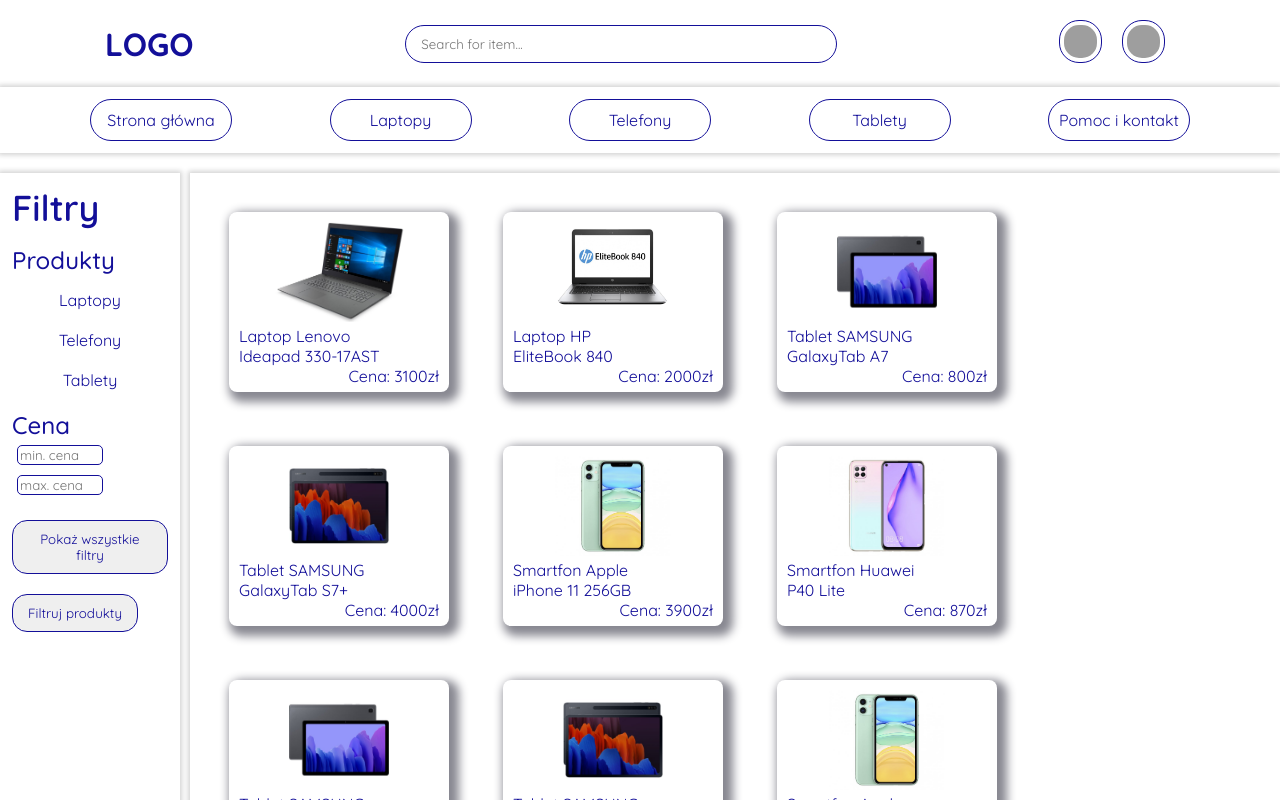
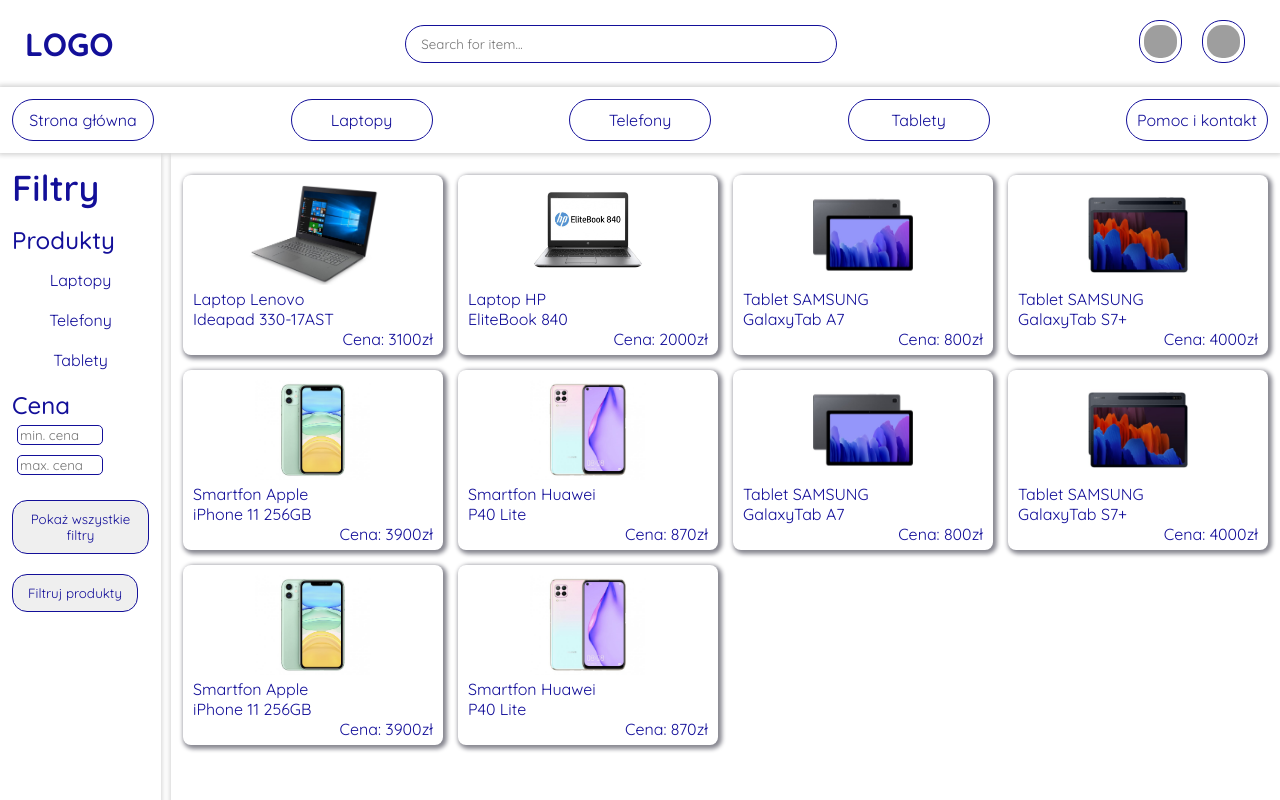
Before and after one commit to Jeremiaszmacura/Projekt-Zespolowy-PK-2021, a React (Create React App) app in the folder frontend/: page / in a window 1280 px wide. Shown: the top 800 px of the page. Built offline with nearby package versions, Linux system fonts and the light colour scheme; grey boxes are pictures that could not be loaded.

Commit message:
css: product cards updated, content & navbar container changed

```diff
--- a/frontend/src/components/Header.css
+++ b/frontend/src/components/Header.css
@@ -1,7 +1,7 @@
 
 
 .header{
-    max-width: 1100px;
+    max-width: 1300px;
     display: flex;
     justify-content: space-between;
     margin: 10px auto;
--- a/frontend/src/components/Navbar.css
+++ b/frontend/src/components/Navbar.css
@@ -8,7 +8,7 @@
 .navbar .links {
     display: flex;
     margin: 0 auto;
-    max-width: 1100px;
+    max-width: 1300px;
 }
 
 .navbar a {
--- a/frontend/src/components/Product.css
+++ b/frontend/src/components/Product.css
@@ -5,13 +5,14 @@
 }
 
 .productCard{
-    margin: 27px;
+    display: block;
     background-color: rgb(255, 255, 255);
-    width: 200px;
+    width: 240px;
     height: 160px;
     border-radius: 8px;
     padding: 10px;
-    box-shadow: 5px 5px 10px 5px #888891;
+    box-shadow: 2px 2px 4px 2px #888891;
+    transition: .2s all;
 }
 
 .price{
@@ -19,6 +20,15 @@
 }
 
 .productContent {
-    display: flex;
-    flex-wrap: wrap;
+    margin-top: 10px;
+    display: grid;
+    grid-template-columns: repeat(4, 1fr);
+    grid-gap: 15px;
 }
+
+.productCard:hover{
+    cursor: pointer;
+    -webkit-transform: scale(1.05);
+    -ms-transform: scale(1.05);
+    transform: scale(1.05);
+}
--- a/frontend/src/components/Product.js
+++ b/frontend/src/components/Product.js
@@ -8,8 +8,7 @@
             {exampleData.products.map((e) =>
             {
                 return props.category === e.produkt || props.category === 'all' ?
-                    <div key = {e.id}>
-                        <div className="productCard">
+                    <div className="productCard" key={e.id}>
                         <div className="img">
                             <img className="medium" src ={e.image} alt="productimg"/>
                         </div>
@@ -17,7 +16,6 @@
                             <div className="marka">{e.produkt} {e.marka}</div>
                             <div className="nazwa">{e.nazwa}</div>
                             <div className="price">Cena: {e.cena}zł</div>
-                            </div>
                         </div>
                     </div>
                 :
--- a/frontend/src/components/Sidebar.css
+++ b/frontend/src/components/Sidebar.css
@@ -1,9 +1,10 @@
 .side-bar {
-    box-shadow: 0px 0px 5px 2px lightgray;
+    box-shadow: 0 0 5px 1px lightgray;
+    clip-path: inset(0px -15px 0px -15px);
+    margin-top: -10px;
     padding: 12px;
-    margin: 10px 0;
     max-width: 200px;
-    height: 730px;
+    height: 1000px;
 }
 
 .side-bar .filtry{
--- a/frontend/src/routes/Content.css
+++ b/frontend/src/routes/Content.css
@@ -1,12 +1,15 @@
 .main{
     display: flex;
+    max-width: 1300px;
+    margin: 0 auto;
 }
 
-.main .content{
-    box-shadow: 0px 0px 5px 2px lightgray;
+.content{
+    box-shadow: 0 0 5px 1px lightgray;
+    clip-path: inset(0px -15px 0px -15px);
     margin-left: 10px;
-    margin-top: 10px;
+    margin-top: -10px;
     padding: 12px;
     width: 100%;
-    height: 100%;
+    height: 1000px;
 }
```
Lines whose indentation alone changed are shown as unchanged.
